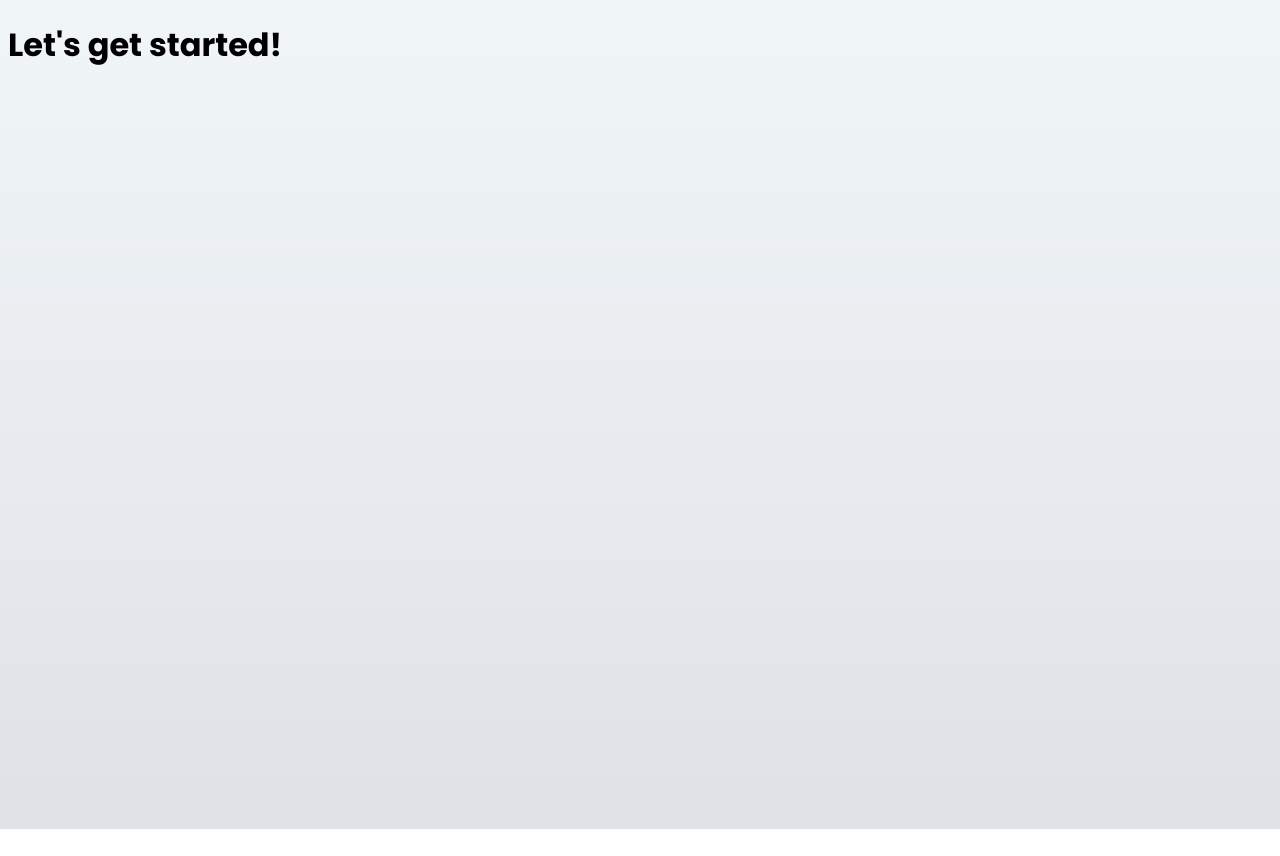
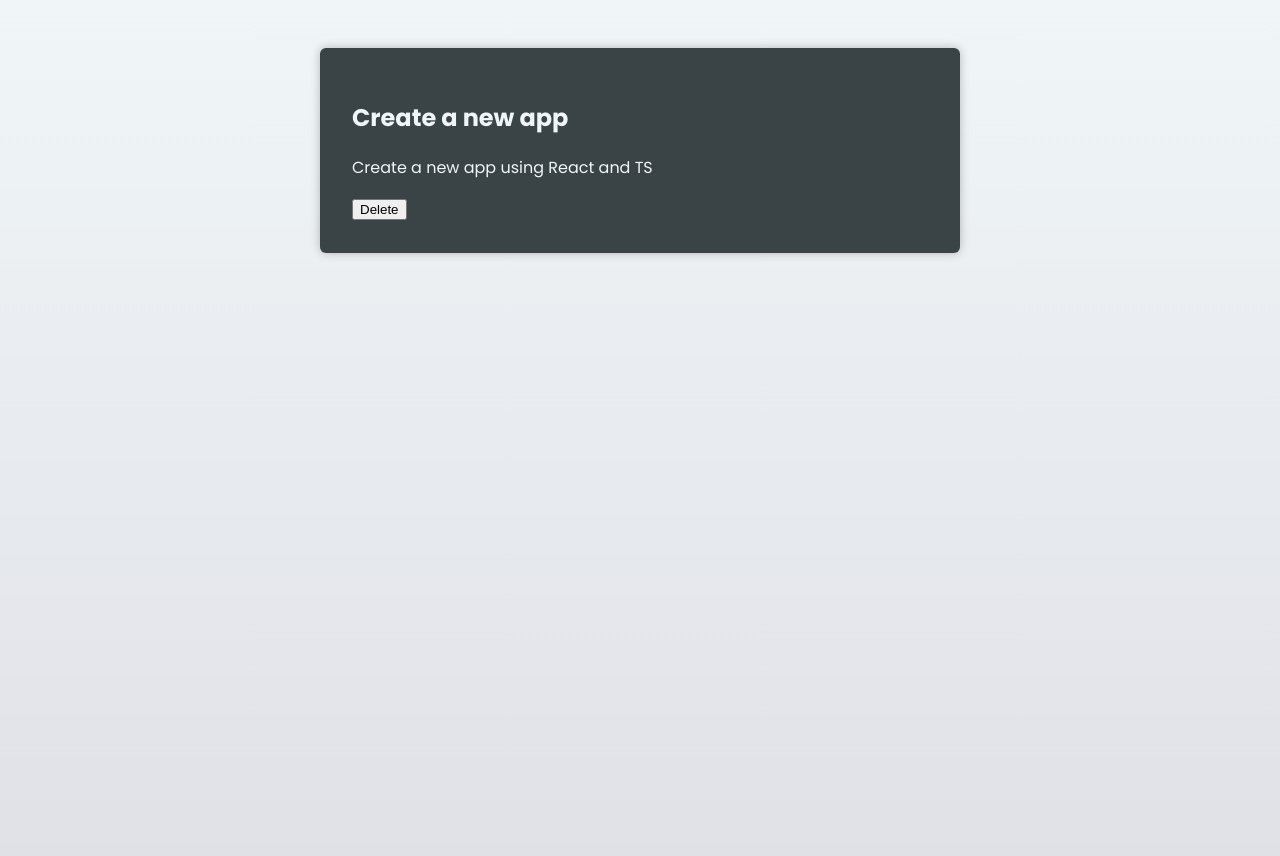
Before and after one commit to Natata08/goal-list, a React (Vite) app: page / in a window 1280 px wide. Before the commit the page ends 829 px from the top, so only its background shows below. Built offline with nearby package versions, Linux system fonts and the light colour scheme; the HTML template or start-up script is replaced by a standard one.

Commit message:
feat: create Goal component and integrate into App with title and description props

```diff
--- a/src/App.tsx
+++ b/src/App.tsx
@@ -1,3 +1,12 @@
+import Goal from './components/Goal.tsx'
+
 export default function App() {
-  return <h1>Let's get started!</h1>;
+  return (
+    <main>
+      <Goal
+        title='Create a new app'
+        description='Create a new app using React and TS'
+      />
+    </main>
+  )
 }
--- /dev/null
+++ b/src/components/Goal.tsx
@@ -0,0 +1,16 @@
+type GoalProps = {
+  title: string
+  description: string
+}
+
+export default function Goal({ title, description }: GoalProps) {
+  return (
+    <article>
+      <div>
+        <h2>{title}</h2>
+        <p>{description}</p>
+        <button>Delete</button>
+      </div>
+    </article>
+  )
+}
```
